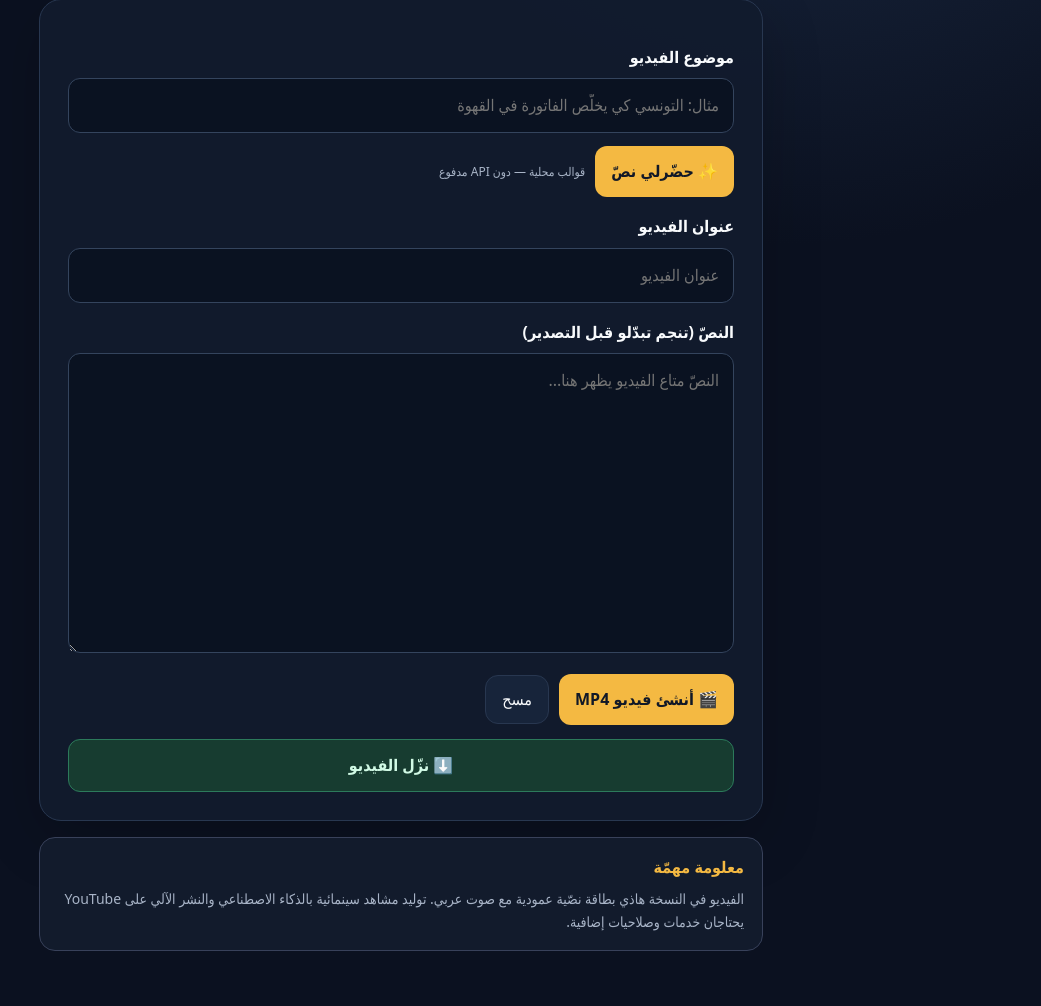
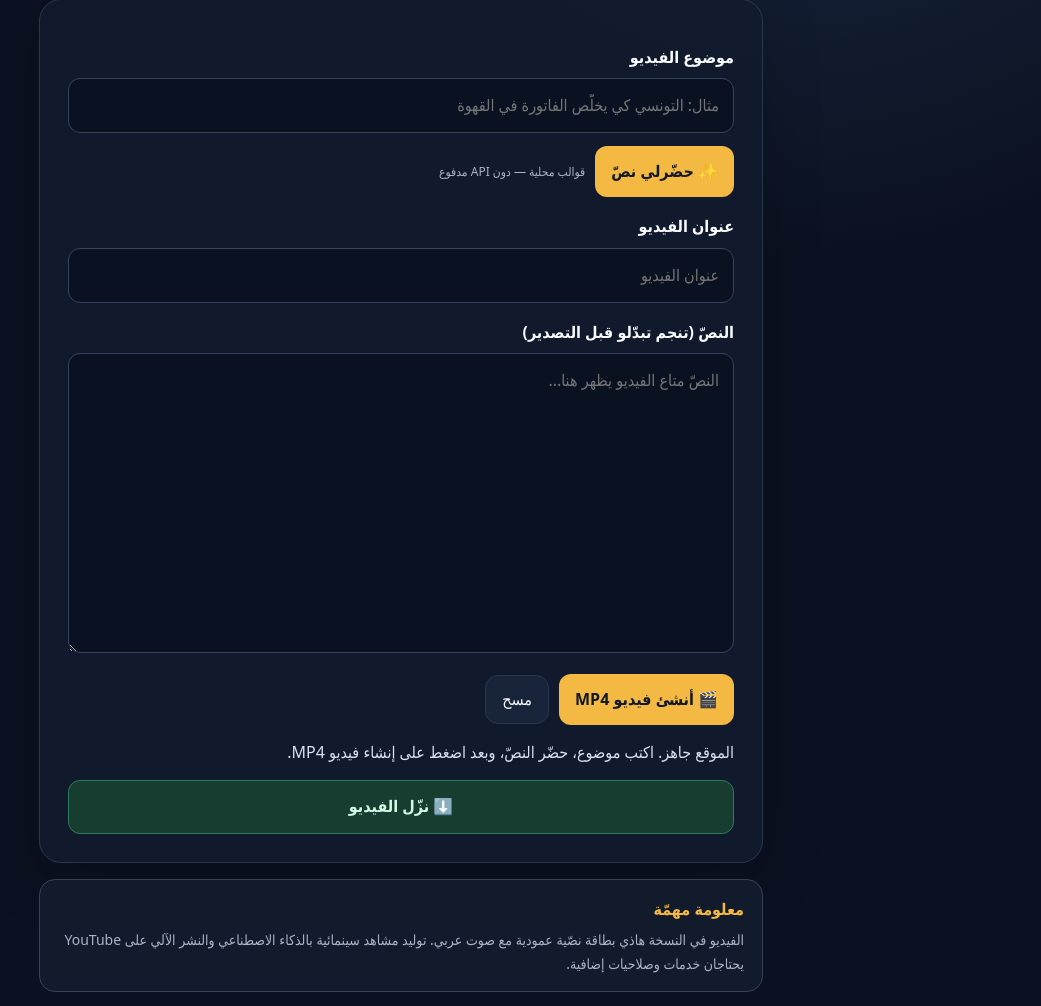
Before and after one commit to houbisaad2-stack/tounsi-ai-studio, a Flask app: page / in a window 1280 px wide. Shown: the part 370-1376 px from the top of the page, without its empty margins (239-1280 px from the left). Run offline with Flask 3, Linux system fonts and the light colour scheme.

Commit message:
Fix video button UI and add visible preview

```diff
--- a/templates/index.html
+++ b/templates/index.html
@@ -15,64 +15,56 @@
 </div></section>
 <section class="panel">
 <label for="topic">موضوع الفيديو</label><input id="topic" maxlength="180" placeholder="مثال: التونسي كي يخلّص الفاتورة في القهوة">
-<div class="row"><button class="primary" id="generate">✨ حضّرلي نصّ</button><span class="hint">قوالب محلية — دون API مدفوع</span></div>
+<div class="row"><button type="button" class="primary" id="generate">✨ حضّرلي نصّ</button><span class="hint">قوالب محلية — دون API مدفوع</span></div>
 <label for="title">عنوان الفيديو</label><input id="title" maxlength="120" placeholder="عنوان الفيديو">
 <label for="script">النصّ (تنجم تبدّلو قبل التصدير)</label><textarea id="script" rows="10" placeholder="النصّ متاع الفيديو يظهر هنا..."></textarea>
-<div class="actions"><button class="primary" id="render">🎬 أنشئ فيديو MP4</button><button class="secondary" id="clear">مسح</button></div>
-<div id="status" class="status" aria-live="polite"></div><a id="download" class="download" hidden>⬇️ نزّل الفيديو</a>
+<div class="actions"><button type="button" class="primary" id="render">🎬 أنشئ فيديو MP4</button><button type="button" class="secondary" id="clear">مسح</button></div>
+<div id="status" class="status" aria-live="polite">الموقع جاهز. اكتب موضوع، حضّر النصّ، وبعد اضغط على إنشاء فيديو MP4.</div>
+<a id="download" class="download" hidden>⬇️ نزّل الفيديو</a>
+<div id="previewWrap" class="preview-wrap" hidden><strong>معاينة الفيديو</strong><video id="videoPreview" controls playsinline preload="metadata"></video></div>
 </section>
 <section class="note"><strong>معلومة مهمّة</strong><p>الفيديو في النسخة هاذي بطاقة نصّية عمودية مع صوت عربي. توليد مشاهد سينمائية بالذكاء الاصطناعي والنشر الآلي على YouTube يحتاجان خدمات وصلاحيات إضافية.</p></section>
 </main><footer>صُنع للمبدعين التوانسة 🇹🇳</footer>
 <script>
-document.addEventListener("DOMContentLoaded", () => {
-  const $ = id => document.getElementById(id);
-  const status = $("status");
-  const renderButton = $("render");
+(() => {
+  const $ = id => document.getElementById(id), status = $("status"), renderButton = $("render");
   let mode = "كوميديا تونسية";
   document.querySelectorAll(".mode").forEach(b => b.addEventListener("click", () => {
     document.querySelectorAll(".mode").forEach(x => x.classList.remove("active"));
-    b.classList.add("active");
-    mode = b.dataset.mode || "كوميديا تونسية";
+    b.classList.add("active"); mode = b.dataset.mode || "كوميديا تونسية";
   }));
   async function post(url, data) {
     const response = await fetch(url, {method:"POST", headers:{"Content-Type":"application/json"}, body:JSON.stringify(data)});
-    const raw = await response.text();
-    let result;
-    try { result = raw ? JSON.parse(raw) : {}; }
-    catch (_) { throw new Error("الخادم رجّع ردّ غير مفهوم (HTTP " + response.status + "). افتح Render Logs."); }
+    const raw = await response.text(); let result = {};
+    try { result = raw ? JSON.parse(raw) : {}; } catch (_) { throw new Error("ردّ الخادم موش مفهوم (HTTP " + response.status + ")."); }
     if (!response.ok) throw new Error(result.error || ("فشل الطلب (HTTP " + response.status + ")."));
-    if (!raw) throw new Error("الخادم رجّع ردّ فارغ. جرّب من جديد.");
     return result;
   }
   $("generate").addEventListener("click", async () => {
-    status.textContent = "نحضّر في النصّ...";
-    $("download").hidden = true;
+    status.textContent = "نحضّر في النصّ..."; $("download").hidden = true; $("previewWrap").hidden = true;
     try {
-      const result = await post("/api/script", {topic:$("topic").value, mode});
-      $("title").value = result.title || "";
-      $("script").value = result.script || "";
-      status.textContent = result.note || "النصّ جاهز.";
-    } catch (error) { status.textContent = "صار خطأ: " + error.message; }
+      const r = await post("/api/script", {topic:$("topic").value, mode});
+      $("title").value = r.title || ""; $("script").value = r.script || ""; status.textContent = r.note || "النصّ جاهز.";
+    } catch (e) { status.textContent = "صار خطأ: " + e.message; }
   });
   renderButton.addEventListener("click", async () => {
-    renderButton.disabled = true;
-    status.textContent = "وصلنا للزرّ. نولّد في الفيديو والصوت؛ استنّى وما تسكّرش الصفحة...";
-    $("download").hidden = true;
+    renderButton.disabled = true; status.textContent = "بدأ إنشاء الفيديو. استنّى شوية وخلي الصفحة محلولة...";
+    $("download").hidden = true; $("previewWrap").hidden = true;
     try {
-      const result = await post("/api/render", {title:$("title").value, script:$("script").value});
-      $("download").href = result.download_url;
-      $("download").hidden = false;
-      status.textContent = result.message || "الفيديو جاهز للتنزيل.";
-    } catch (error) { status.textContent = "تعذّر إنشاء الفيديو: " + error.message; }
+      const r = await post("/api/render", {title:$("title").value, script:$("script").value});
+      if (!r.download_url) throw new Error("الخادم ما رجّعش رابط الفيديو.");
+      $("download").href = r.download_url; $("download").hidden = false;
+      if (r.preview_url) { $("videoPreview").src = r.preview_url; $("previewWrap").hidden = false; }
+      status.textContent = r.message || "الفيديو جاهز.";
+      if (! $("previewWrap").hidden) $("previewWrap").scrollIntoView({behavior:"smooth", block:"start"});
+    } catch (e) { status.textContent = "تعذّر إنشاء الفيديو: " + e.message; }
     finally { renderButton.disabled = false; }
   });
   $("clear").addEventListener("click", () => {
-    $("topic").value = ""; $("title").value = ""; $("script").value = "";
-    status.textContent = ""; $("download").hidden = true;
+    $("topic").value = ""; $("title").value = ""; $("script").value = ""; status.textContent = "تمّ المسح. اكتب موضوع جديد.";
+    $("download").hidden = true; $("previewWrap").hidden = true; $("videoPreview").removeAttribute("src");
   });
-  window.addEventListener("error", event => {
-    status.textContent = "خطأ في صفحة الموقع: " + (event.message || "خطأ JavaScript");
-  });
-});
+  window.addEventListener("error", e => { status.textContent = "خطأ في صفحة الموقع: " + (e.message || "JavaScript"); });
+})();
 </script>
 </body></html>
```
